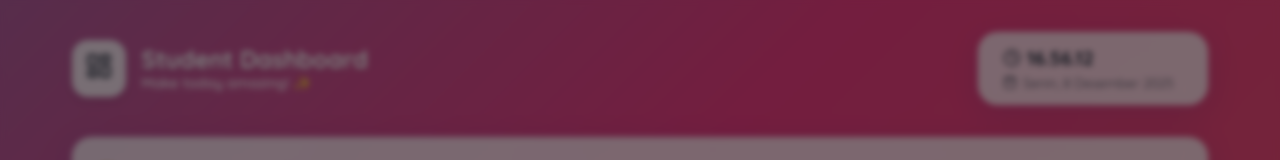
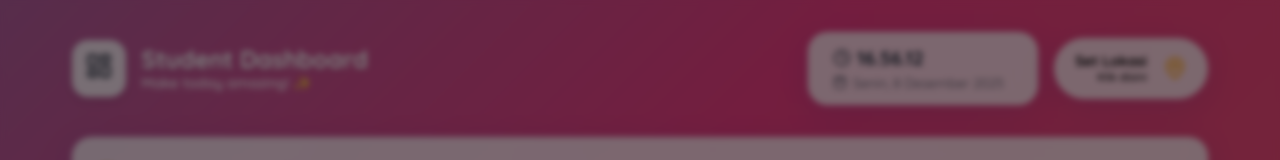
Before and after one commit to PutraIrwnn/student-activity-app, a React (Vite) app: page / in a window 1280 px wide. Shown: the top 160 px of the page. Built offline with nearby package versions, Linux system fonts and the light colour scheme; no server answers.

Commit message:
update weather

```diff
--- a/src/App.jsx
+++ b/src/App.jsx
@@ -34,12 +34,13 @@ const Header = ({ onOpenLocation }) => {
       <div style={{ display: 'flex', alignItems: 'center', gap: '1rem' }}>
         <ClockWidget />
 
-        {weather && (
         <button
           onClick={onOpenLocation}
           className="glass-card"
           style={{ padding: '0.8rem 1.2rem', display: 'flex', alignItems: 'center', gap: '1rem', borderRadius: '50px', cursor: 'pointer', border: '2px solid transparent' }}
         >
+          {weather ? (
+            <>
               <div style={{ textAlign: 'right' }}>
                 <div style={{ fontSize: '1.5rem', fontWeight: 'bold', lineHeight: 1 }}>{weather.temperature}°</div>
                 <div style={{ fontSize: '0.7rem', display: 'flex', alignItems: 'center', justifyContent: 'flex-end', gap: '4px' }}>
@@ -49,8 +50,17 @@ const Header = ({ onOpenLocation }) => {
               <div style={{ fontSize: '2rem' }}>
                   {weather.weatherCode > 50 ? '🌧️' : '🌤️'}
               </div>
+            </>
+          ) : (
+            <>
+              <div style={{ textAlign: 'right' }}>
+                <div style={{ fontSize: '0.9rem', fontWeight: 'bold' }}>Set Lokasi</div>
+                <div style={{ fontSize: '0.7rem', opacity: 0.8 }}>Klik disini</div>
+              </div>
+              <MapPin size={24} color="#F59E0B" />
+            </>
+          )}
         </button>
-        )}
       </div>
     </header>
   );
```
Lines whose indentation alone changed are shown as unchanged.
